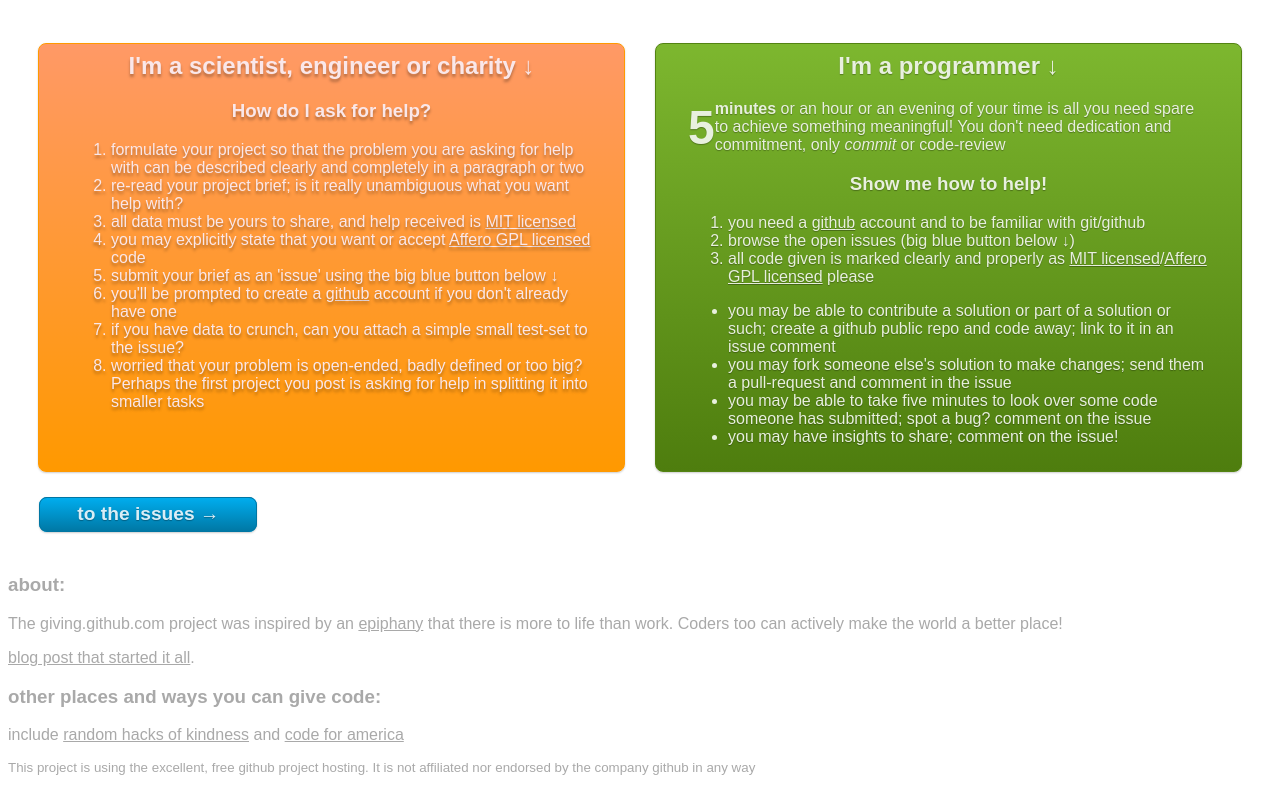
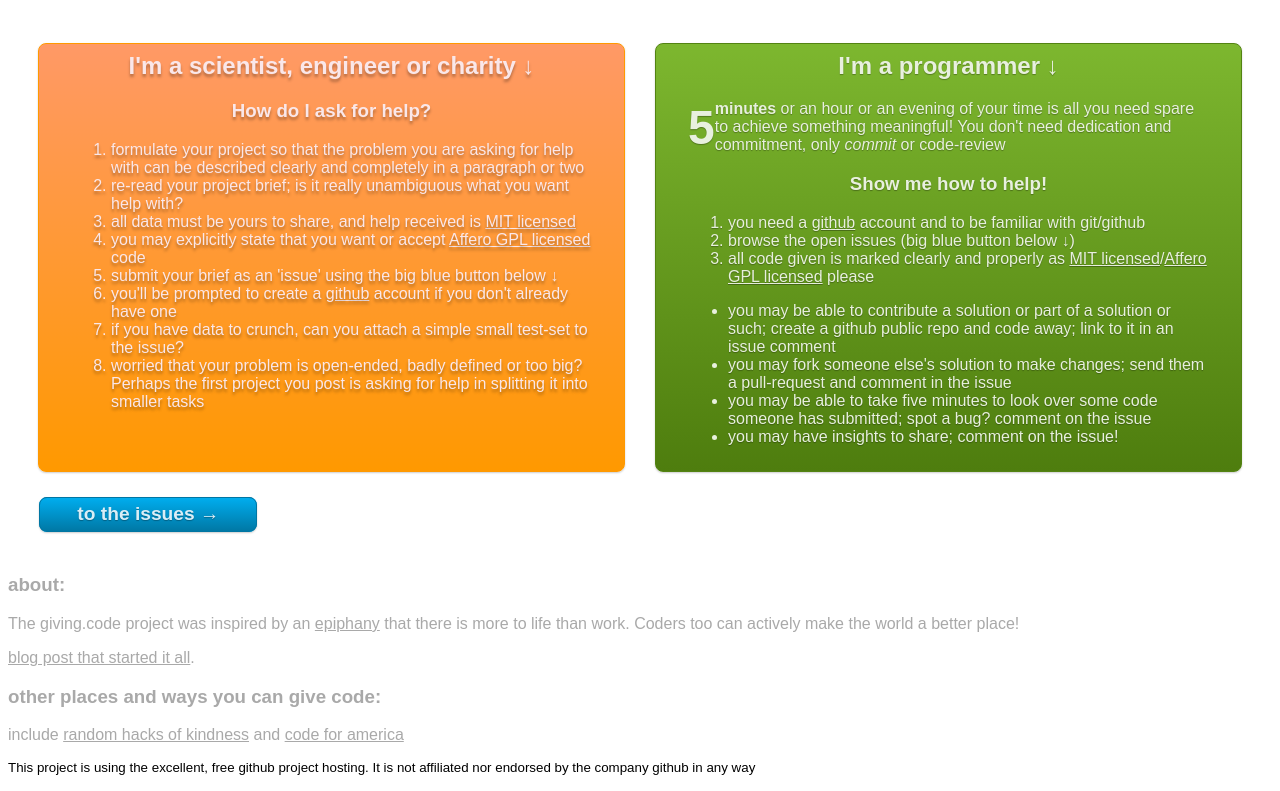
Before and after one commit to Kerrick/giving.github.com, a plain HTML site: page index.html in a window 1280 px wide. Shown: the part 105-896 px from the top of the page. Drawn offline with Linux system fonts and the light colour scheme.

Commit message:
more tweaks to distance from github

```diff
--- a/index.html
+++ b/index.html
@@ -131,12 +131,12 @@
 </table>
 <p><div style="color: darkgray">
 	<h3>about:</h3>
-	<p>The giving.github.com project was inspired by an <a href="http://en.wikipedia.org/wiki/Epiphany_%28feeling%29">epiphany</a> that
+	<p>The giving.code project was inspired by an <a href="http://en.wikipedia.org/wiki/Epiphany_%28feeling%29">epiphany</a> that
 	there is more to life than work.  Coders too can actively make the world a better place!</p>
 	<p><a href="http://williamedwardscoder.tumblr.com/post/18917120117/do-something-meaningful-coding-for-the-world">blog post that started it all</a>.</p>
 	<h3>other places and ways you can give code:</h3>
 	<p>include <a href="http://www.rhok.org">random hacks of kindness</a> and <a href="http://www.codeforamerica.org">code for america</a></p>
-	<p><small>This project is using the excellent, free github project hosting.  It is not affiliated nor endorsed by the company github in any way</small></p>
 </div></p>
+<p><small>This project is using the excellent, free github project hosting.  It is not affiliated nor endorsed by the company github in any way</small></p>
 </body>
 </html>
```
